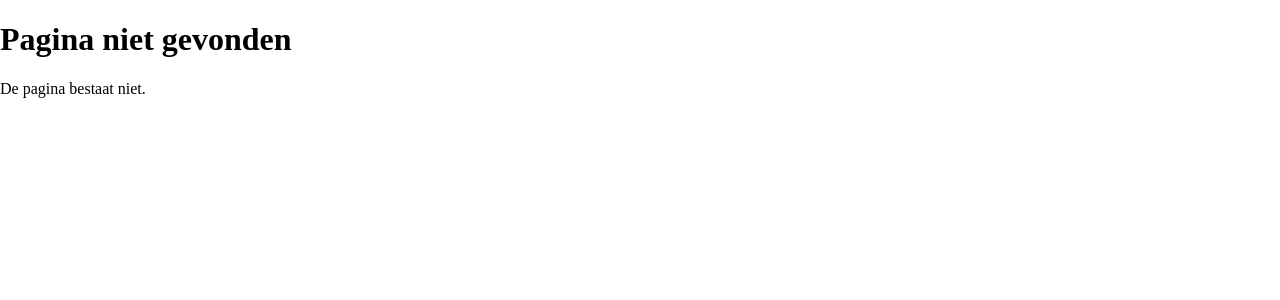
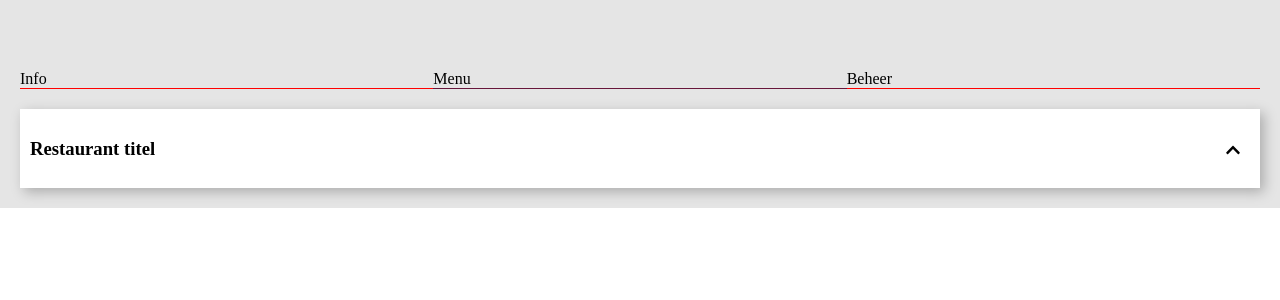
Before and after one commit to jaspervriends/medialab-2-menunu, a React (Create React App) app in the folder frontend/: page /restaurant in a window 1280 px wide. Shown: the top 300 px of the page. Built offline with nearby package versions, Linux system fonts and the light colour scheme; a web font is replaced by a local one.

Commit message:
add Menucategory

```diff
--- a/frontend/src/App.js
+++ b/frontend/src/App.js
@@ -4,6 +4,7 @@ import Home from "./pages/Home/Home";
 import "./app.scss";
 import PageNotFound from "./pages/PageNotFound/PageNotFound";
 import Header from "./Header";
+import Restaurant from "./pages/Restaurant/Restaurant";
 
 function App() {
   return (
@@ -11,6 +12,7 @@ function App() {
       <Header />
       <Switch>
         <Route path={"/home"} component={Home} exact />
+        <Route path={"/restaurant"} component={Restaurant} />
         <Route path={"*"} component={PageNotFound} />
       </Switch>
     </BrowserRouter>
--- a/frontend/src/components/Card/card.scss
+++ b/frontend/src/components/Card/card.scss
@@ -33,5 +33,10 @@
 
     .fa-map-marker {
         color: #68163B;
+        font-size: 20px;
+    }
+
+    .fa-star {
+        font-size: 20px;
     }
 }
--- /dev/null
+++ b/frontend/src/components/MenuCategory/MenuCategory.js
@@ -0,0 +1,32 @@
+import React, { useState } from "react";
+import "./menuCategory.scss";
+import { FontAwesomeIcon } from "@fortawesome/react-fontawesome";
+
+function MenuCategory() {
+  const [opened, setOpened] = useState(false);
+
+  return (
+    <div className={"menu-category"}>
+      <div className={"menu-category__header"} onClick={() => setOpened(!opened)}>
+        <h3 className={"menu-category__title"}>Restaurant titel</h3>
+        <div className={"menu-category__header-icon"}>
+          <FontAwesomeIcon icon={["fas", "chevron-up"]} />
+        </div>
+      </div>
+
+      {opened && (<div className={"menu-category-items"}>
+        <div className={"menu-category-item"}>
+            <span className={"menu-category-item__title"}>Kinderijsje</span>
+            <span className={"menu-category-item__prices"}>5 euro</span>
+        </div>
+        <div className={"menu-category-item"}>
+            <span className={"menu-category-item__title"}>Kinderijsje</span>
+            <span className={"menu-category-item__prices"}>5 euro</span>
+        </div>
+      </div>)}
+
+    </div>
+  );
+}
+
+export default MenuCategory;
--- /dev/null
+++ b/frontend/src/components/MenuCategory/menuCategory.scss
@@ -0,0 +1,36 @@
+.menu-category {
+    &__title {
+        cursor: pointer;
+    }
+
+    &-item {
+        display: flex;
+        padding: 5px 0;
+        border-bottom: 0.25px solid #C4C4C4;
+
+        &__title {
+            flex-basis: 90%;
+        }
+
+        &__prices {
+            flex-basis: 10%;
+        }
+    }
+
+    &__header {
+        position: relative;
+    }
+
+    .fa-chevron-up {
+        position: absolute;
+        right: 10px;
+        top: calc(50% - 7px);
+        cursor: pointer;
+    }
+
+    .opened {
+        .fa-chevron-up {
+            transform: rotate(90deg) scaleX(-1);
+        }
+    }
+}
--- /dev/null
+++ b/frontend/src/components/Tabmenu/Tabmenu.js
@@ -0,0 +1,36 @@
+import React, { Component, useState, useEffect } from "react";
+import "./tabmenu.scss";
+import clsx from "clsx";
+
+function Tabmenu({onChange, value}) {
+    const [currentSelected, setCurrentSelected] = useState(null);
+
+    useEffect(() => {
+        setCurrentSelected(value)
+    }, [value])
+
+    const menuItems = [
+        {
+            title: "Info",
+            value: "info"
+        },
+        {
+            title: "Menu",
+            value: "menu"
+        },
+        {
+            title: "Beheer",
+            value: "beheer"
+        }
+    ];
+
+    return (
+        <div className={"tabmenu"}>
+            {menuItems.map((item, key) => {
+                return <div key={key} className={clsx("tabmenu__item", currentSelected === item.value && "selected")} onClick={() => {onChange(item.value)}}>{item.title}</div>
+            })}
+        </div>
+    );
+}
+
+export default Tabmenu;
--- /dev/null
+++ b/frontend/src/components/Tabmenu/tabmenu.scss
@@ -0,0 +1,12 @@
+.tabmenu {
+    display: flex;
+
+    &__item {
+        flex-basis: percentage(1/3);
+        border-bottom: solid 1px red;
+    }
+
+    .selected {
+        border-bottom: solid 1px #68163B;
+    }
+}
--- /dev/null
+++ b/frontend/src/pages/Restaurant/Restaurant.js
@@ -0,0 +1,32 @@
+import React, { useState } from "react";
+import "./restaurant.scss";
+import Tabmenu from "../../components/Tabmenu/Tabmenu";
+import MenuCategory from "../../components/MenuCategory/MenuCategory";
+
+export default function Restaurant() {
+  const [currentPage, setCurrentPage] = useState("menu");
+
+  return (
+    <div className={"container"}>
+      <div className={"restaurant"}>
+        <div className={"restaurant__header"}></div>
+        <Tabmenu onChange={(value) => setCurrentPage(value)} value={currentPage}/>
+      </div>
+
+      {currentPage === "info" && (
+          <div className={"restaurant__info"}>Het verhaal van Bram Ladage begon in 1967, met een druk bezochte patatkraam op de markt van Rotterdam.
+            Bram: ”Ik ben op de markt opgegroeid. Vier uur of half vijf opstaan en dan keihard aanpoten tussen de klapperende zeilen. Vanaf mijn elfde hielp ik mijn vader met de patat, vanaf mijn zestiende stond ik bij mijn moeder tussen de stoffen. Dat vond ik maar niks. Twee jaar later had ik mijn eigen patatkraam.
+            Inmiddels is Bram Ladage uitgegroeid tot een franchiseformule met 30+ filialen in Rotterdam en omstreken!
+          </div>
+      )}
+      {currentPage === "menu" && (
+          <div className={"restaurant__menu"}>
+            <MenuCategory />
+          </div>
+      )}
+      {currentPage === "beheer" && (
+          <div>beheer</div>
+      )}
+    </div>
+  );
+}
--- /dev/null
+++ b/frontend/src/pages/Restaurant/restaurant.scss
@@ -0,0 +1,12 @@
+.restaurant {
+    &__header {
+        height: 50px;
+    }
+
+    &__menu {
+        margin-top: 20px;
+        background-color: white;
+        box-shadow: 4px 4px 12px rgba(0, 0, 0, 0.25);
+        padding: 10px;
+    }
+}
```
Also changed, not shown: frontend/src/pages/Menu/Menu.js (deleted), frontend/src/pages/Menu/menu.scss (deleted).
